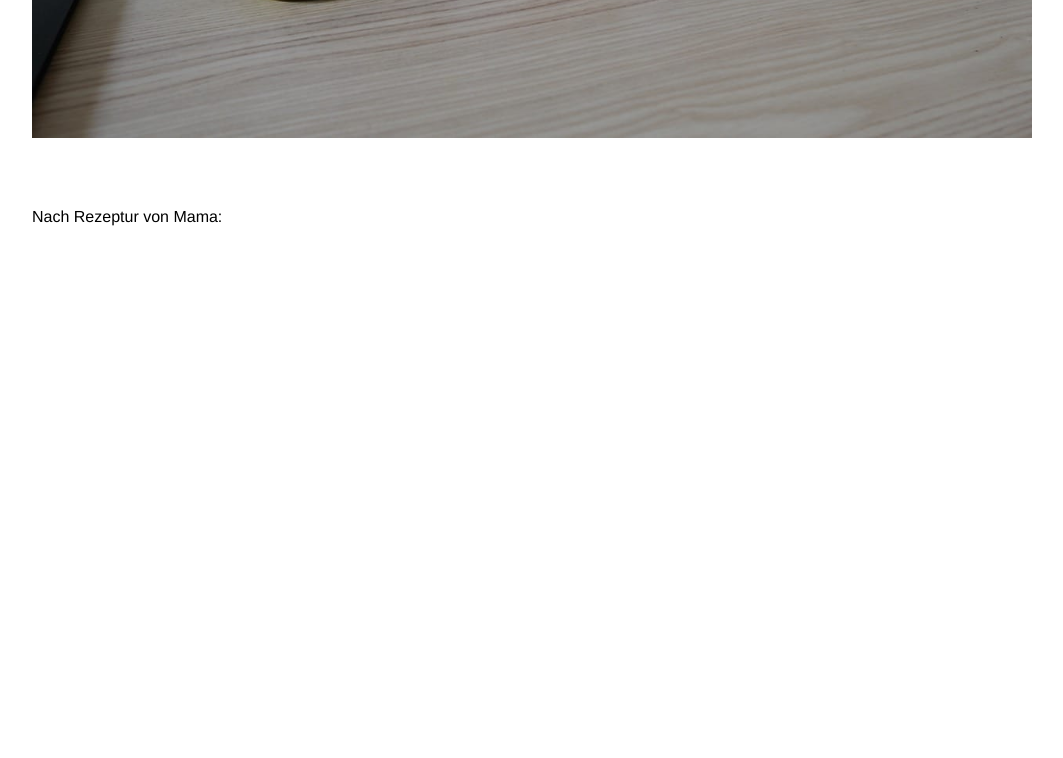
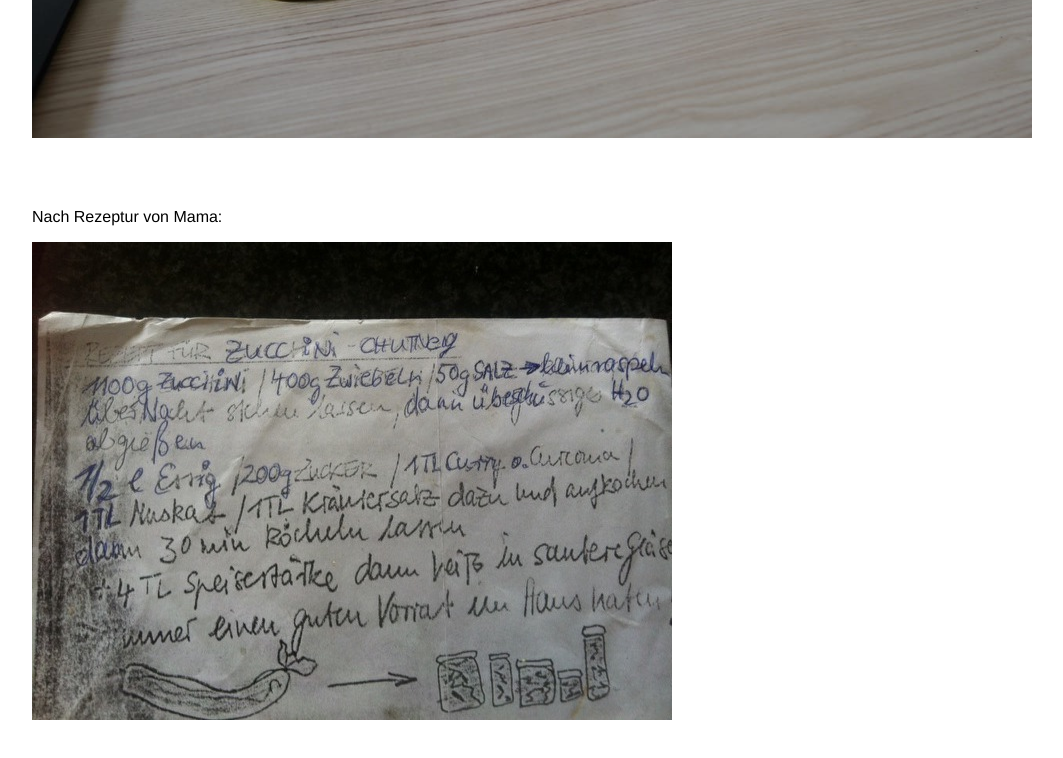
Before and after one commit to creimers/zucchini-chutney, a plain HTML site: page 2017-07-31.html in a window 1280 px wide. Shown: the part 1329-2087 px from the top of the page, without its empty margins (108-1171 px from the left). Before the commit the page ends 1571 px from the top, so only its background shows below. Drawn offline with Linux system fonts and the light colour scheme.

Commit message:
add recipe image

```diff
--- a/2017-07-31.html
+++ b/2017-07-31.html
@@ -23,6 +23,7 @@
     <img src="img/pot.jpg" alt="zucchini chutney in pot">
     <img src="img/glasses.jpg" alt="zucchini chutney in glasses">
     <p>Nach Rezeptur von Mama:</p>
+    <img src="img/recipe.jpg" alt="zucchini chutney recipe">
   </div>
 </body>
 </html>
```
Also changed, not shown: img/recipe.jpg (added).
